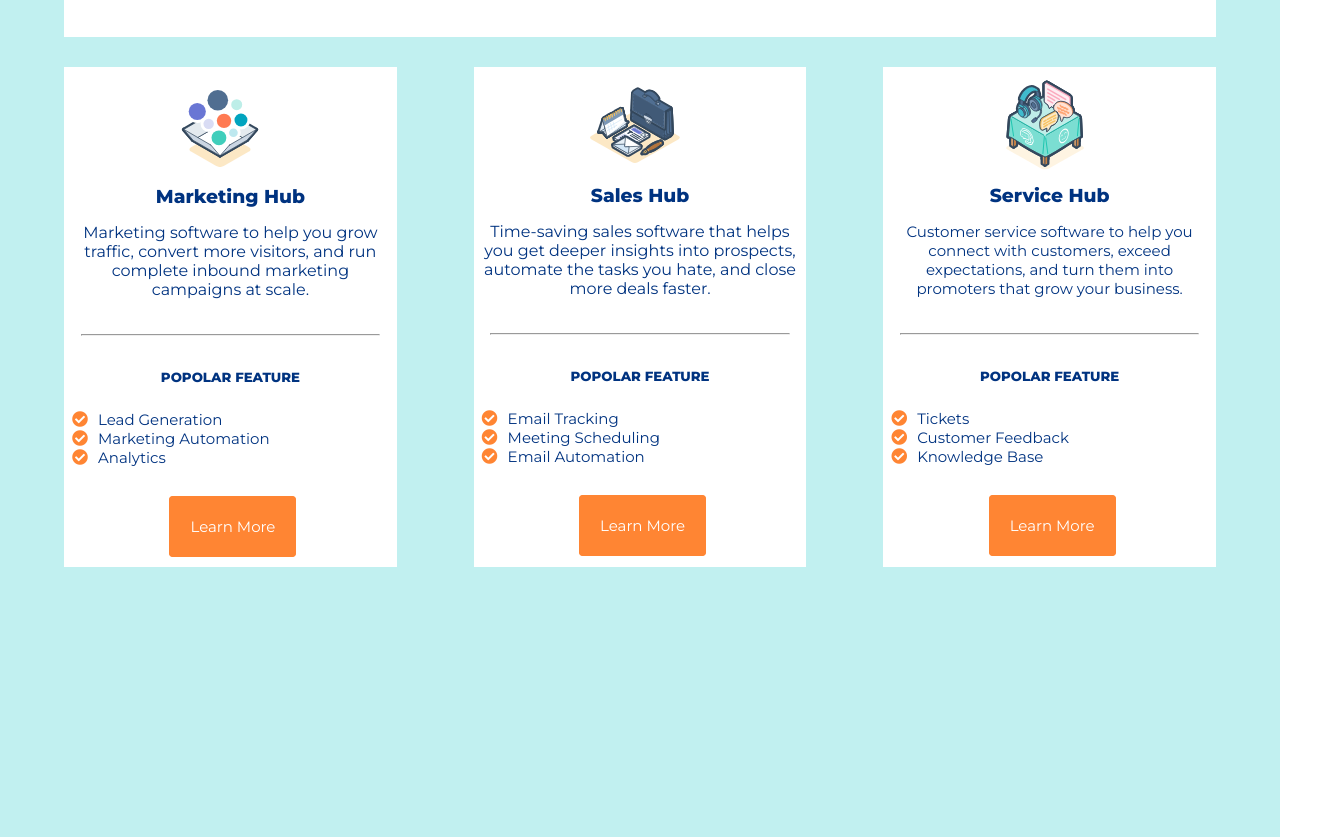
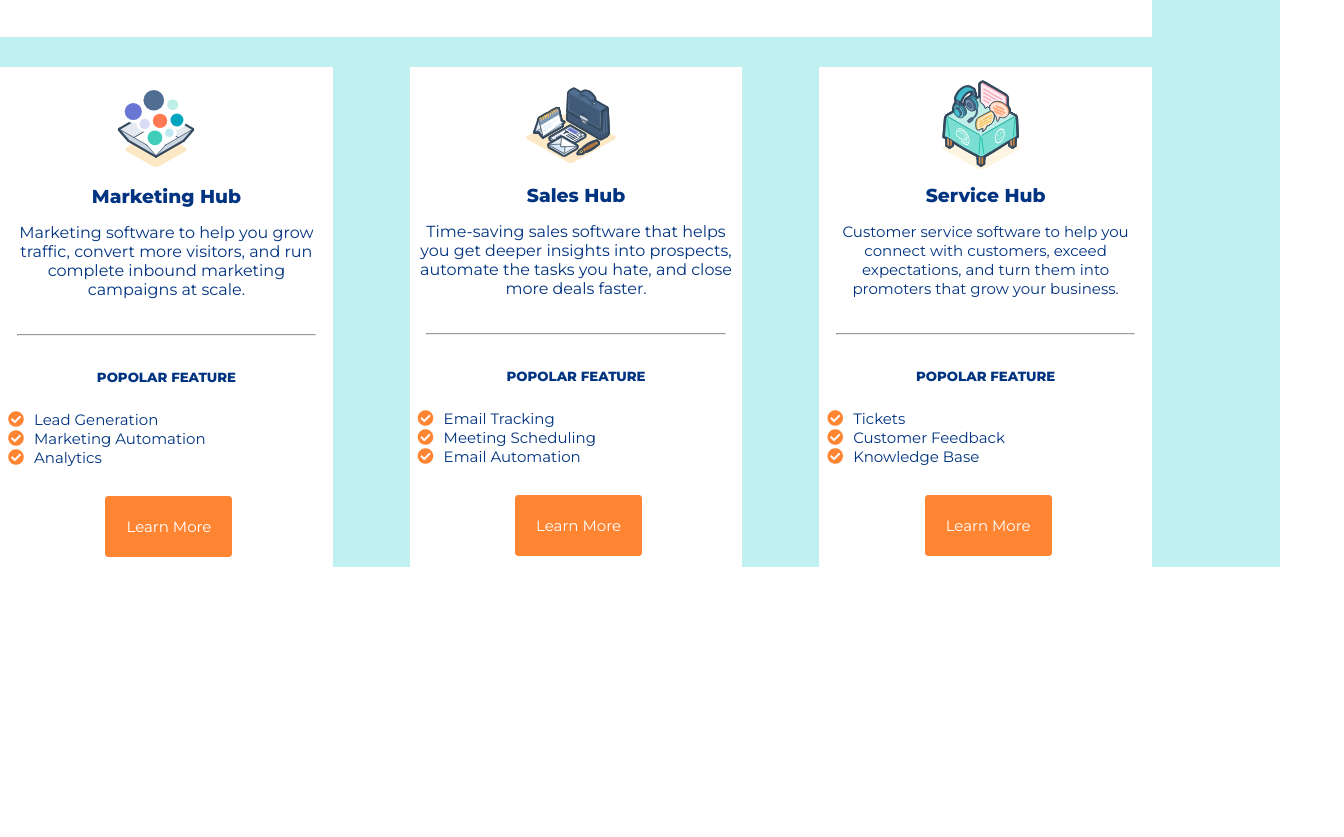
Before and after one commit to fabioalberici/htmlcss-hubspot, a plain HTML site: page index.html in a window 1280 px wide. Shown: the part 1252-2089 px from the top of the page, 1344 px wide, since content can reach past the window. After the commit the page ends 1819 px from the top, so only its background shows below. Drawn offline with Linux system fonts and the light colour scheme.

Commit message:
Clearfix trecol

```diff
--- a/css/style.css
+++ b/css/style.css
@@ -11,10 +11,10 @@ body {
 }
 .container {
   width: 1280px;
-  margin-left: 5%;
-  margin-right: 5%;
+  margin-left: auto;
+  margin-right: auto;
 }
-.clearfix {
+.clearfix::after {
   content: '';
   display: table;
   clear: both;
@@ -287,7 +287,6 @@ hr {
 /*inizio trecol */
 .trecol {
   width: 100%;
-  height: 800px;
   background: #c1f0f0;
 }
 .trecol hr {
--- a/index.html
+++ b/index.html
@@ -115,10 +115,9 @@
                 </div>
               </div>
             </div>
-            <div class="clearfix">
               <!-- inizio tre colonne -->
               <div class="trecol">
-              <div class="container">
+                <div class="container clearfix">
               <!--inizio marketing -->
                   <div class="marketing">
                     <img src="img/Marketing-Hub-Free.svg">
@@ -182,8 +181,10 @@
                   <!-- fine tre colonne -->
                 </div>
               </div>
+            <!-- fine corpo centrale -->
+            <div class="">
+
             </div>
-            <!-- fine corpo centrale -->
           </main>
         <!-- fine main -->
 
```
